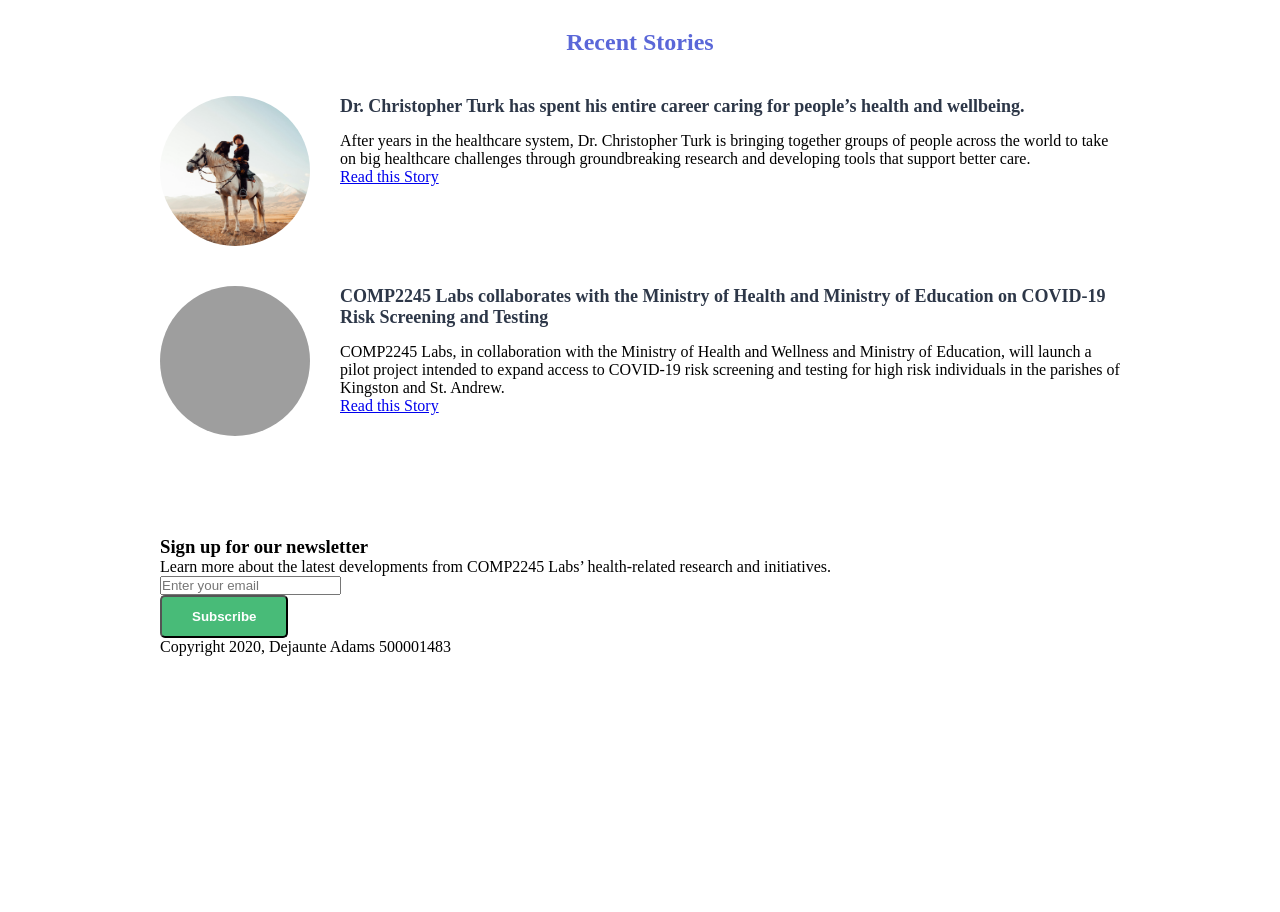
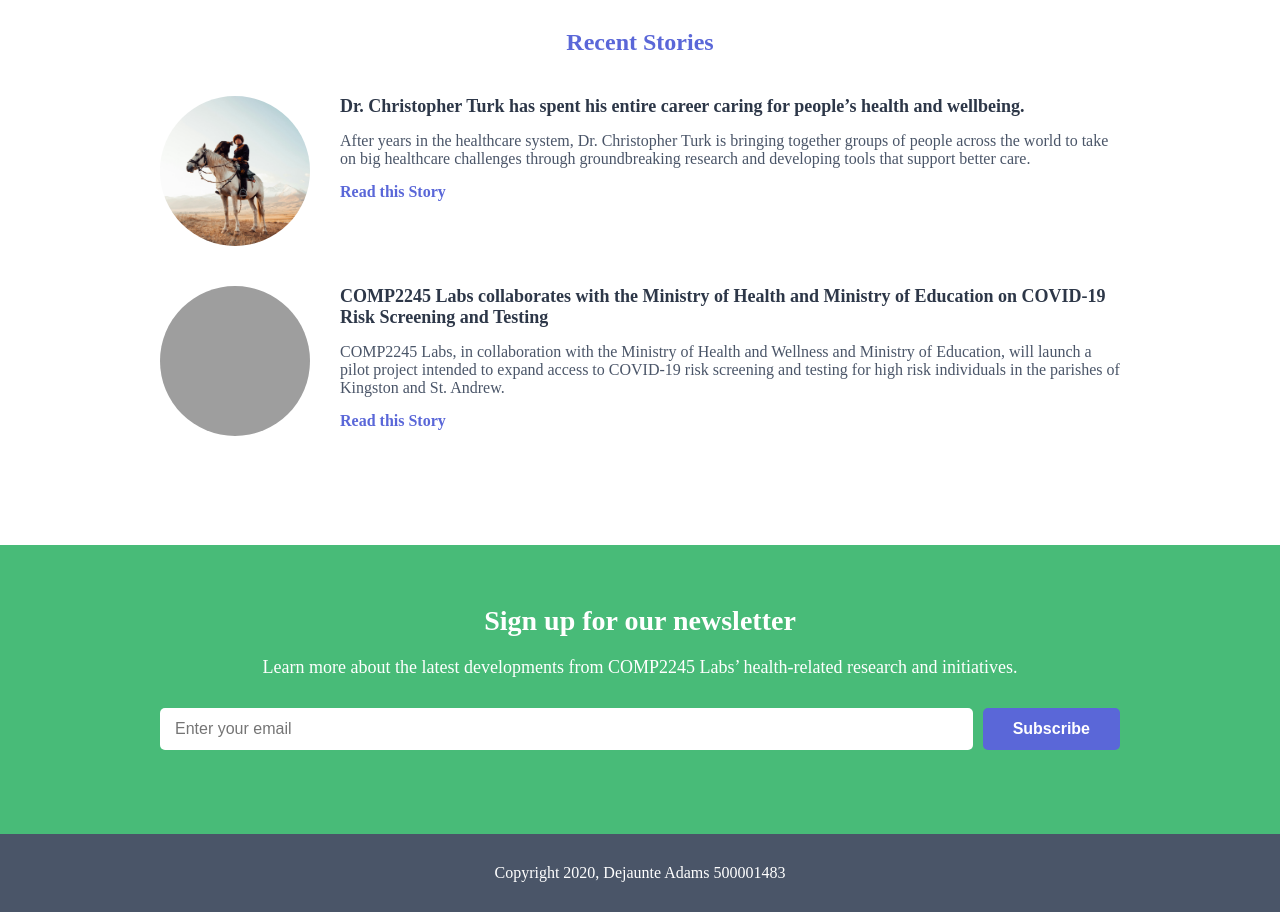
Before and after one commit to Dejaunte/comp2245-project1, a plain HTML site: page index.html in a window 1280 px wide. Shown: the part 1300-2212 px from the top of the page. Before the commit the page ends 1956 px from the top, so only its background shows below. Drawn offline with Linux system fonts and the light colour scheme; grey boxes are pictures that could not be loaded.

Commit message:
update style sheet with news letter and footer

```diff
--- a/styles.css
+++ b/styles.css
@@ -218,3 +218,81 @@ flex: 1;
     color: #2d3748;
     margin-bottom: 15px;
 }
+
+.article-body p {
+    color: #4a5568;
+    margin-bottom: 15px;
+}
+
+.article-body a {
+    color: #5a67d8;
+    text-decoration: none;
+    font-weight: 600;
+}
+
+.article-body a:hover {
+    text-decoration: underline;
+}
+
+/* Newsletter */
+.newsletter {
+    background-color: #48bb78;
+    color: white;
+    padding: 60px 0;
+    text-align: center;
+}
+
+.newsletter h3 {
+    font-size: 28px;
+    margin-bottom: 20px;
+}
+
+.newsletter p {
+    font-size: 18px;
+    margin-bottom: 30px;
+}
+
+.newsletter form {
+    display: flex;
+    justify-content: center;
+    gap: 10px;
+
+}
+
+.form-group{
+    flex: 1;
+}
+
+.newsletter input[type="email"] {
+    padding: 12px 15px;
+    border: none;
+    border-radius: 5px;
+    width: 100%;
+    max-width: 100%;
+    font-size: 16px;
+}
+
+.newsletter .btn {
+    background-color: #5a67d8;
+    border: none;
+    font-size: 16px;
+    white-space: nowrap;
+    cursor: pointer;
+}
+
+.newsletter .btn:hover {
+    background-color: #4c51bf;
+}
+
+.message {
+    min-height: 24px;
+    font-weight: 600;
+}
+
+/* Footer */
+footer {
+    background-color: #4A5568;
+    color: white;
+    padding: 30px 0;
+    text-align: center;
+}
```
